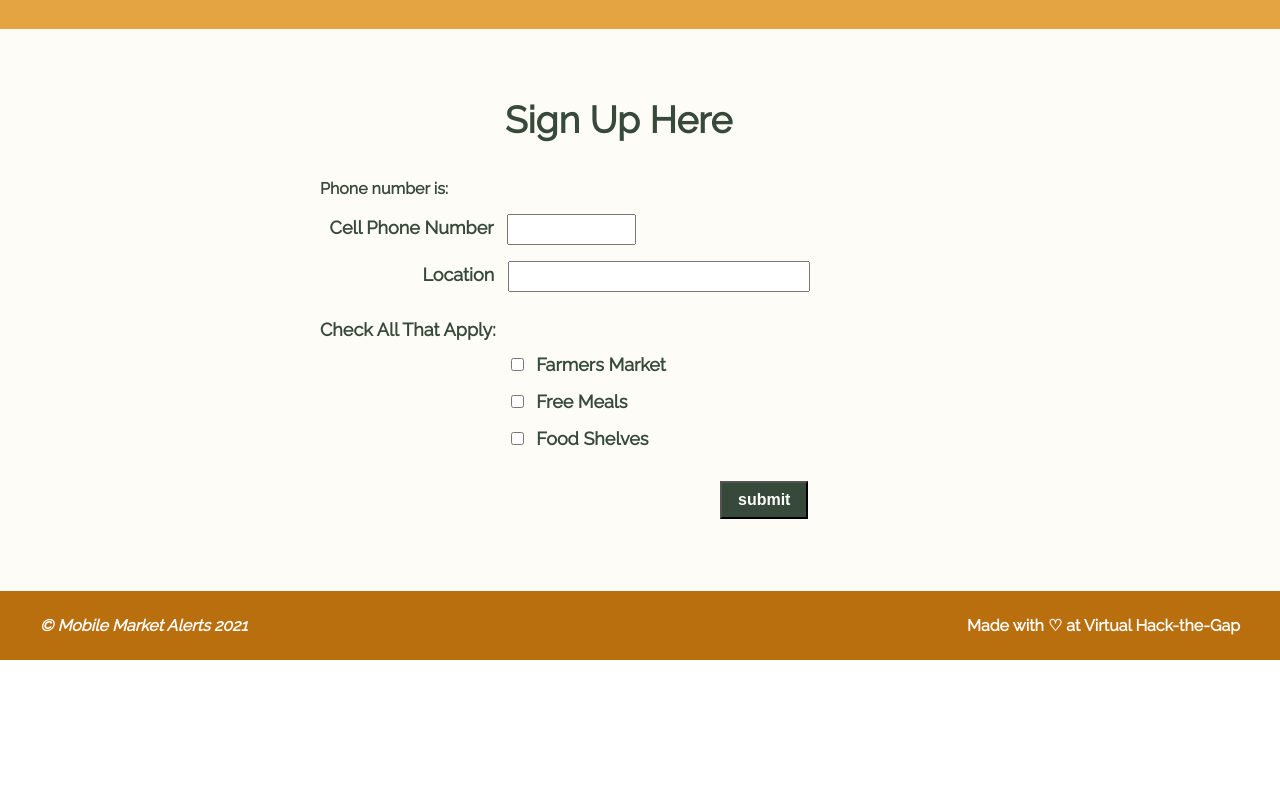
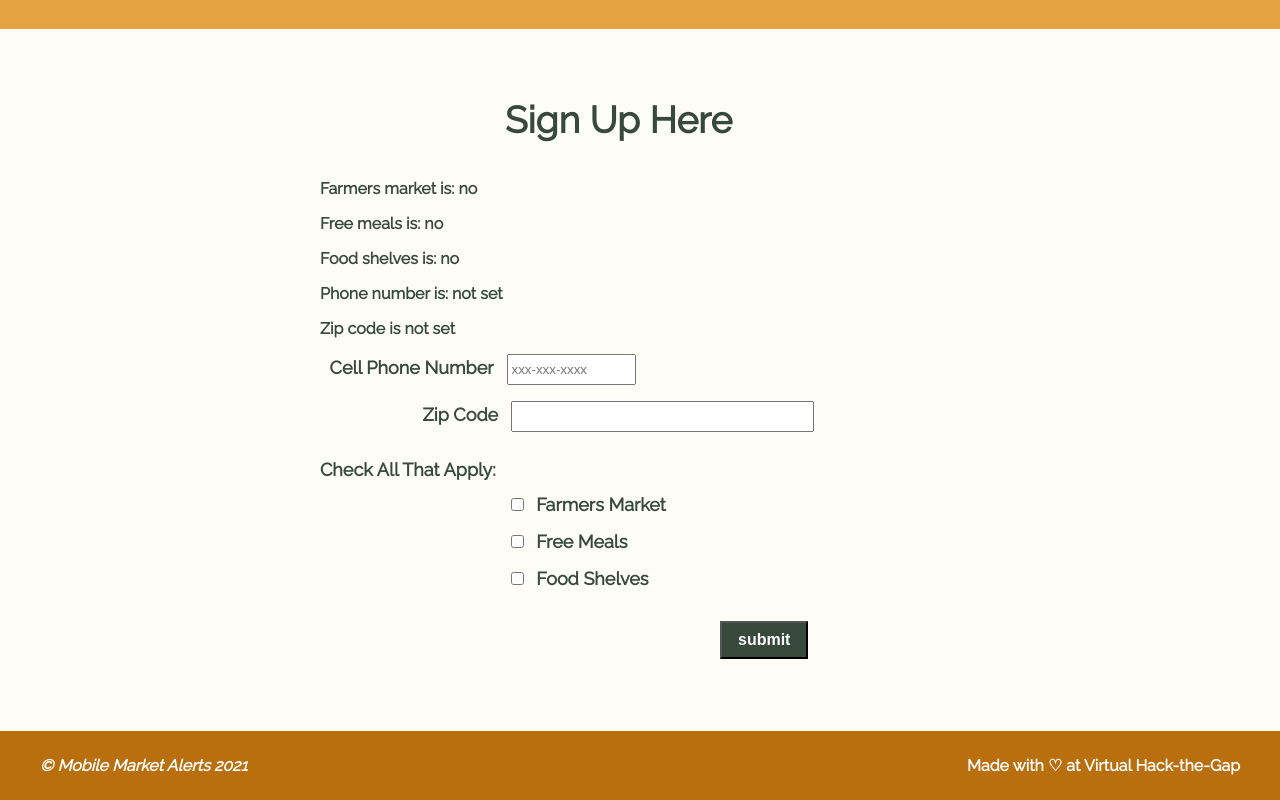
Before and after one commit to katekuehl/MobileMarketAlerts, a React (Create React App) app in the folder mobile-market-alerts/: page / in a window 1280 px wide. Shown: the part 1306-2106 px from the top of the page. Before the commit the page ends 1966 px from the top, so only its background shows below. Built offline with nearby package versions, Linux system fonts and the light colour scheme.

Commit message:
Access all event target values

```diff
--- a/mobile-market-alerts/src/components/Form/Form.jsx
+++ b/mobile-market-alerts/src/components/Form/Form.jsx
@@ -6,47 +6,76 @@ class Form extends Component {
   constructor(props){
     super(props)
     this.state = {
-      phone: null
+      farmersMarket: false,
+      freeMeals: false,
+      foodShelves: false,
+      phone: null,
+      zipCode: null
     }
   }
   handleSubmit = (event) => {
     event.preventDefault()
-  }
+    let arr = [];
+    for (var key in this.state) {
+      if(this.state[key] === true) {
+        arr.push(key);
+      }
+    }
+    let checkData = {
+      check_test: arr.toString()
+    };
+    console.log(checkData)
 
-  handleInputChange = () => {
+    const data = new FormData(event.target);
+    console.log(data.getAll('title'))
+    fetch('http://127.0.0.1:5000', {
+      method: 'POST',
+      body: data
+    });
+  } ;
 
+  handleInputChange = (event) => {
+    console.log(event.target.name)
+    console.log(event.target.value)
+    if(event.target.type === "checkbox")
+      this.setState({[event.target.name] : event.target.checked});
+    else
+      this.setState({[event.target.name] : event.target.value});
   }
 
   render() {
-    const {phone} = this.state
+    const {farmersMarket, freeMeals, foodShelves, phone, zipCode} = this.state
     return (
-        <form onSubmit={this.handleSubmit} class="form" id="form" action="http://localhost:5000/" method="POST">
+        <form onSubmit={this.handleSubmit} class="form" id="form" method="POST">
           <div class="container">
             <h3>Sign Up Here</h3>
-            <p>Phone number is: {phone}</p>
-
+            <p>Farmers market is: {farmersMarket ? "yes" : "no"}</p>
+            <p>Free meals is: {freeMeals ? "yes" : "no"}</p>
+            <p>Food shelves is: {foodShelves ? "yes" : "no"}</p>
+            <p>Phone number is: {phone ? "content entered" : "not set"}</p>
+            <p>Zip code is {zipCode ? "content entered" : "not set"}</p>
           </div>
           <div class="container text-input phone">
             <label for="phone">Cell Phone Number</label>
-            <input type="tel" id="phone" name="phone" pattern="[0-9]{3}-[0-9]{2}-[0-9]{3}"></input>
+            <input type="tel" id="phone" name="phone" placeholder="xxx-xxx-xxxx" onChange={this.handleInputChange}></input>
           </div>
           <div class="container text-input location">
-            <label for="location">Location</label>
-            <input type="text" id="location" name="location"></input>
+            <label for="location">Zip Code</label>
+            <input type="text" id="location" name="zipCode" onChange={this.handleInputChange}></input>
           </div>
           <div class="container check-label check-location">
             <label>Check All That Apply:</label>
           </div>
           <div class="container checkbox-box">
-            <input type="checkbox" class="checkbox-input" name="farmers-market" value="farmers-market"></input>
+            <input type="checkbox" class="checkbox-input" name="farmersMarket" value="farmersMarket" checked={farmersMarket} onChange={this.handleInputChange}></input>
             <label for="farmers-market">Farmers Market</label>
           </div>
           <div class="container checkbox-box">
-            <input type="checkbox" class="checkbox-input" name="free-meals" value="free-meals"></input>
+            <input type="checkbox" class="checkbox-input" name="freeMeals" value="freeMeals" checked={freeMeals} onChange={this.handleInputChange}></input>
             <label for="free-meals">Free Meals</label>
           </div>
           <div class="container checkbox-box">
-            <input type="checkbox" class="checkbox-input" name="food-shelves" value="food-shelves"></input>
+            <input type="checkbox" class="checkbox-input" name="foodShelves" value="foodShelves" checked={foodShelves} onChange={this.handleInputChange}></input>
             <label for="food-shelves">Food Shelves</label>
           </div>
             <div class="container submit-button">
```
